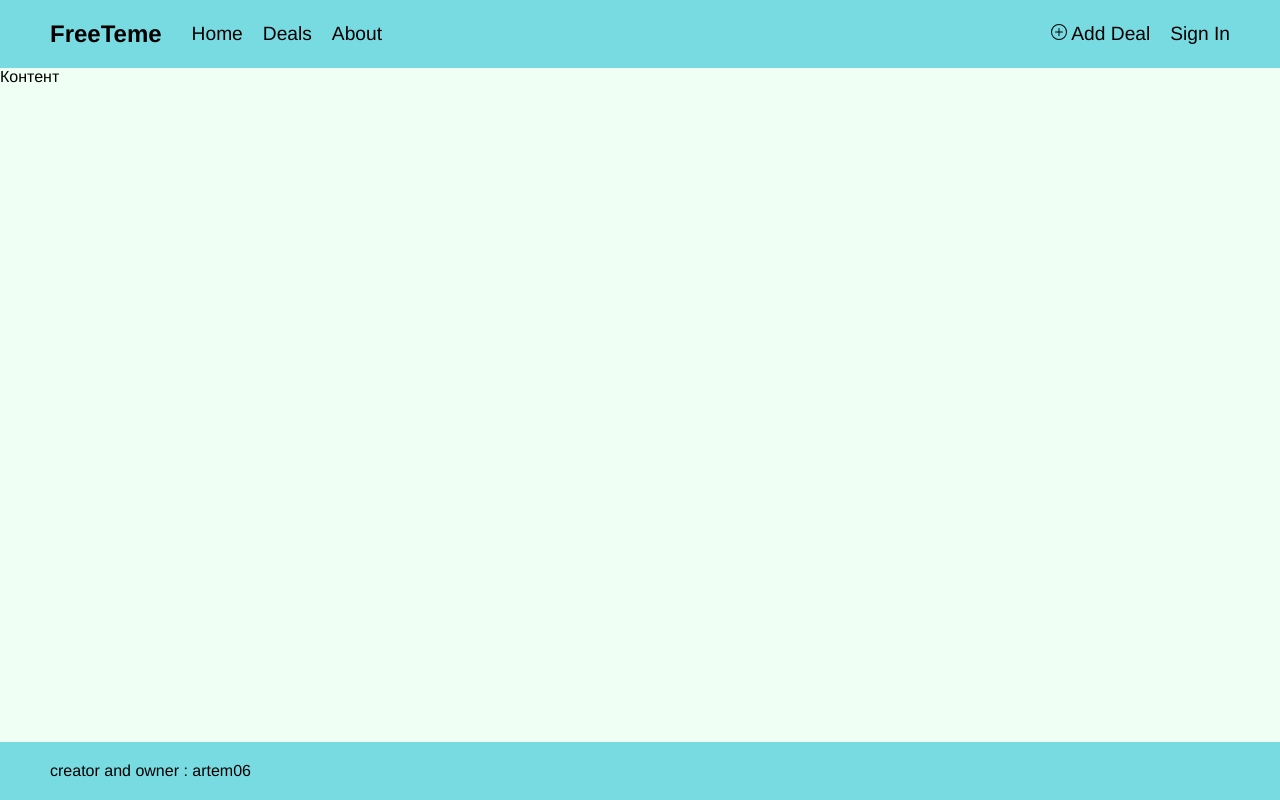
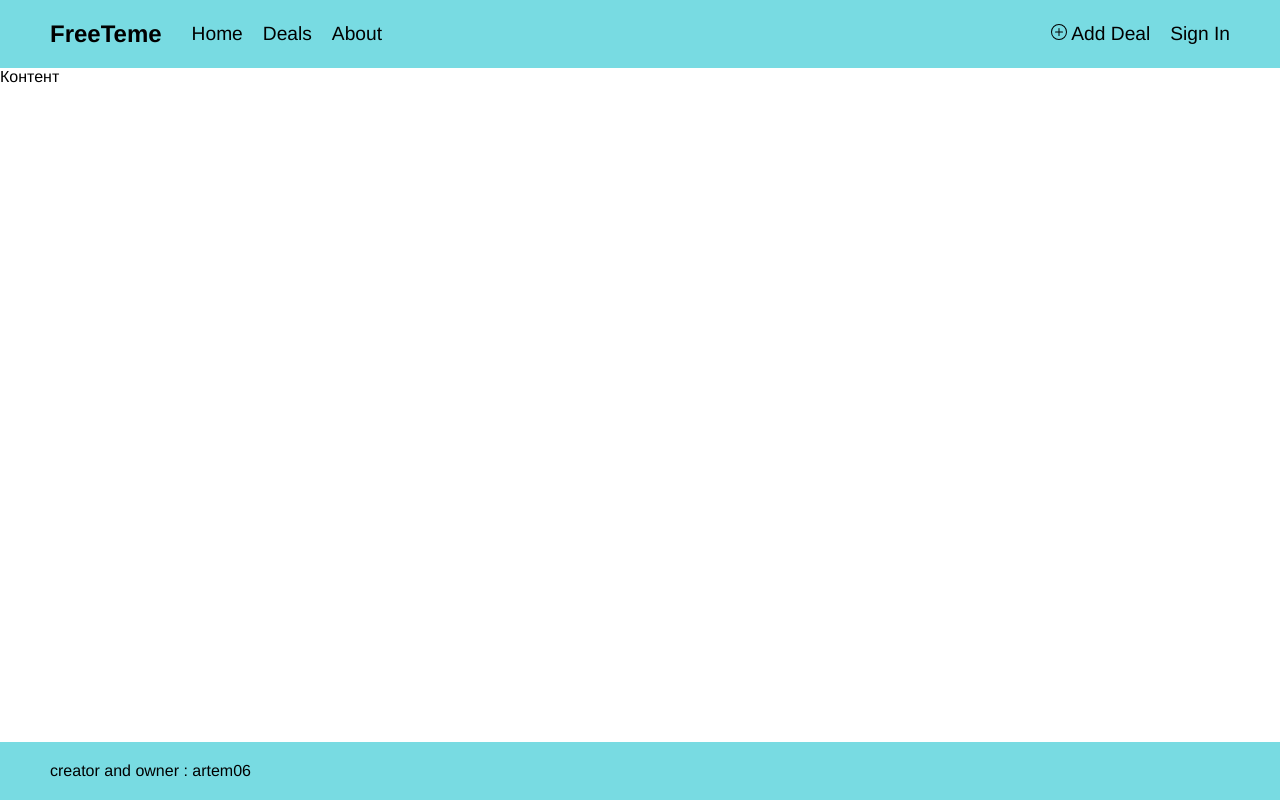
Before and after one commit to ArtemSoftware2006/FreeTeme-angular, an Angular app: page / in a window 1280 px wide. Built offline with nearby package versions, Linux system fonts and the light colour scheme.

Commit message:
Изменил общие стили

```diff
--- a/src/shared/variables.scss
+++ b/src/shared/variables.scss
@@ -1,7 +1,9 @@
 $color-primary:#78dbe2;
 $color-secondary:#C6F1E7;
-$color-background:#F0FFF3;
-$another-color:#FA4659;
+//$color-background:#F0FFF3;
+$color-background:white;
+$color-another:#FA4659;
+
 
 $font-primary: Helvetica;
 $font-secondary: Arial;
--- a/src/styles.scss
+++ b/src/styles.scss
@@ -3,3 +3,12 @@
 h1, h2, h3, h4, h5, h6 {
     margin: 0;
 }
+
+button {
+    cursor: pointer;
+    border: none;
+}
+
+p {
+    margin: 0px;
+}
```
